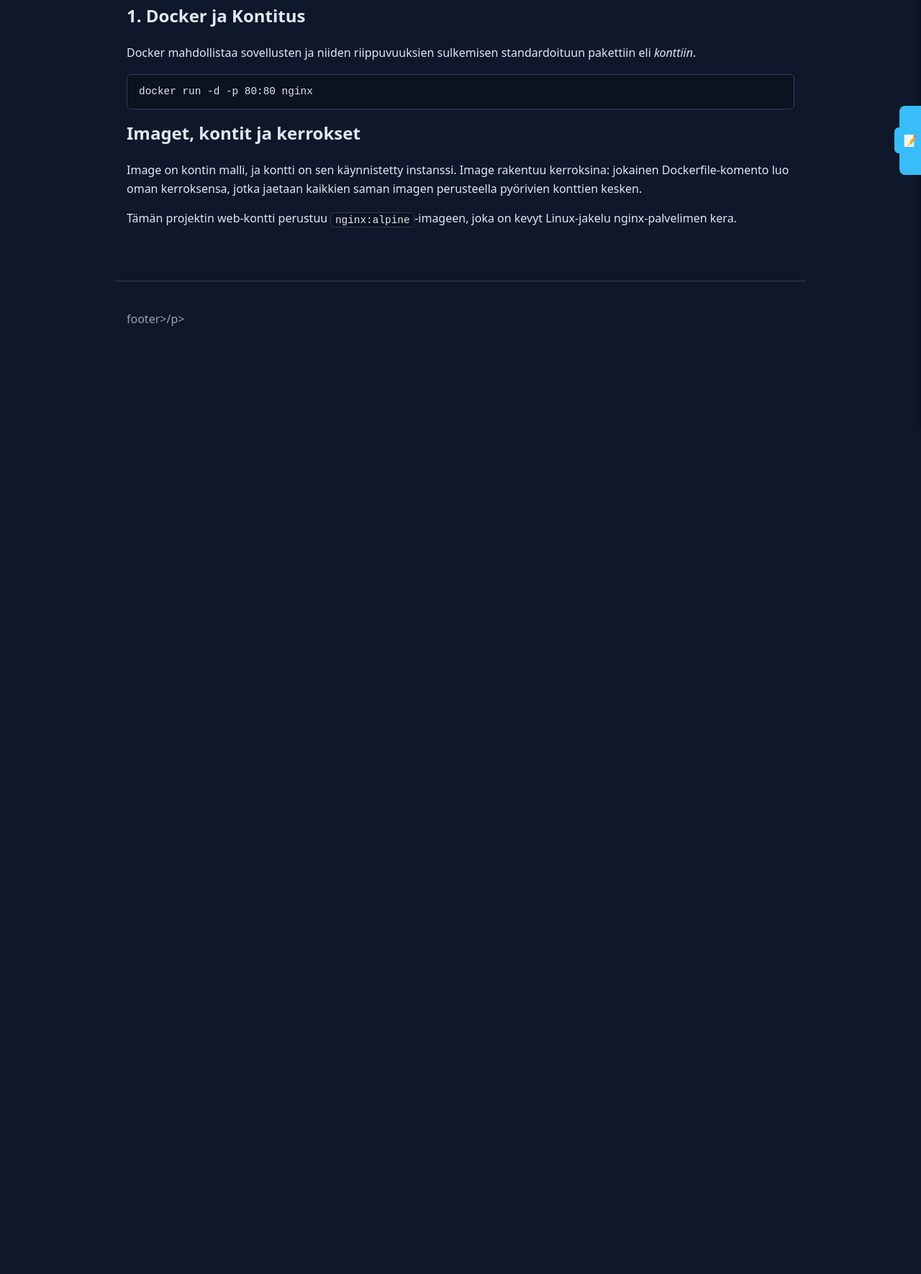
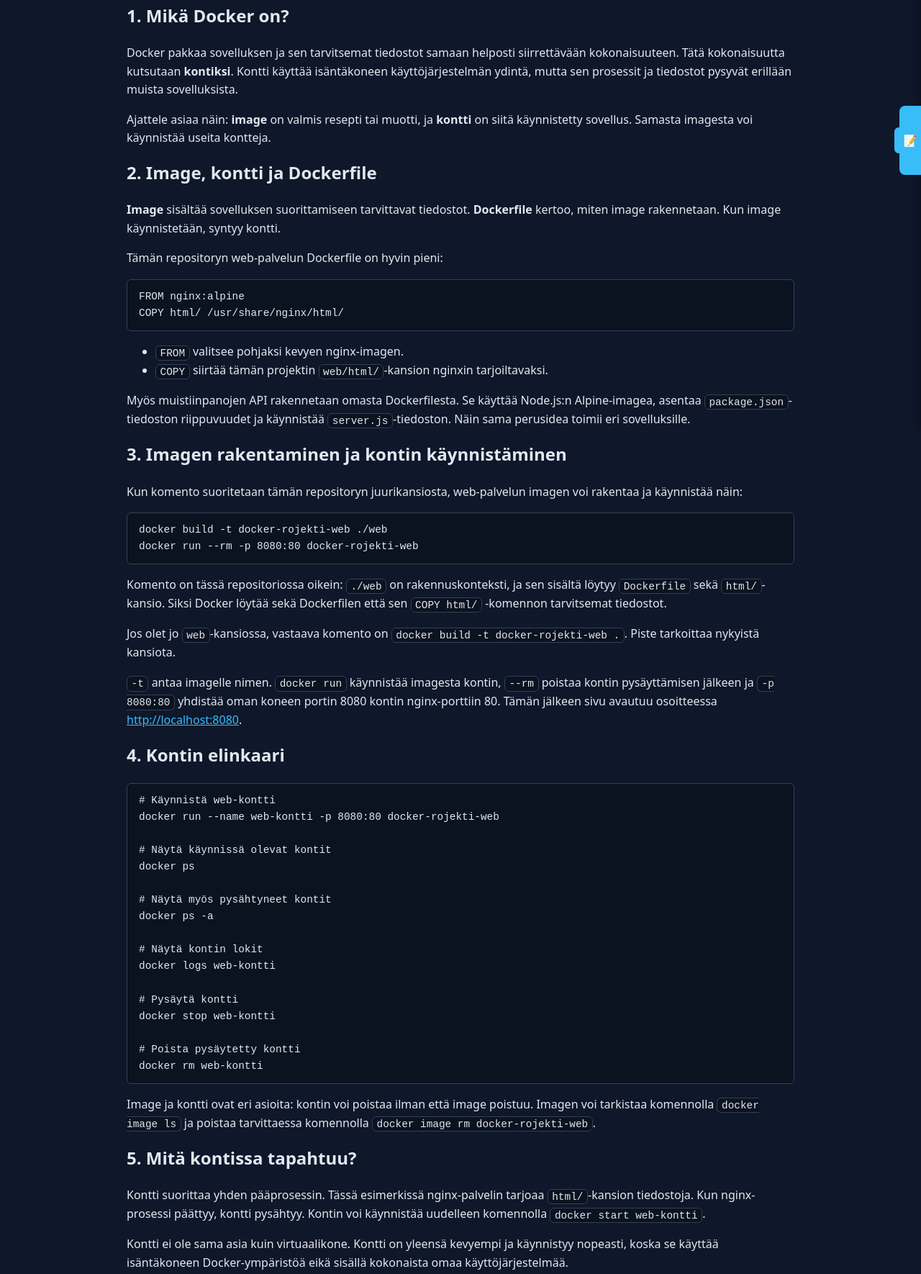
Before and after one commit to katuomin/docker-projekti, a plain HTML site: page web/html/docker-basics.html in a window 1280 px wide. Shown: the part 205-1975 px from the top of the page at 72% size. Before the commit the page ends 800 px from the top, so only its background shows below. Drawn offline with Linux system fonts and the light colour scheme; no server answers.

Commit message:
korjattu ja lisätty sisältöä docker-basics sivulle

```diff
--- a/web/html/docker-basics.html
+++ b/web/html/docker-basics.html
@@ -12,15 +12,62 @@
     <p><a href="index.html">< Takaisin etusivulle</a></p>
   </header>
   <main>
-    <h2>1. Docker ja Kontitus</h2>
-    <p>Docker mahdollistaa sovellusten ja niiden riippuvuuksien sulkemisen standardoituun pakettiin eli <em>konttiin</em>.</p>
-    <pre><code>docker run -d -p 80:80 nginx</code></pre>
+    <h2>1. Mikä Docker on?</h2>
+    <p>Docker pakkaa sovelluksen ja sen tarvitsemat tiedostot samaan helposti siirrettävään kokonaisuuteen. Tätä kokonaisuutta kutsutaan <strong>kontiksi</strong>. Kontti käyttää isäntäkoneen käyttöjärjestelmän ydintä, mutta sen prosessit ja tiedostot pysyvät erillään muista sovelluksista.</p>
+    <p>Ajattele asiaa näin: <strong>image</strong> on valmis resepti tai muotti, ja <strong>kontti</strong> on siitä käynnistetty sovellus. Samasta imagesta voi käynnistää useita kontteja.</p>
 
-    <h2>Imaget, kontit ja kerrokset</h2>
-    <p>Image on kontin malli, ja kontti on sen käynnistetty instanssi. Image rakentuu kerroksina: jokainen Dockerfile-komento luo oman kerroksensa, jotka jaetaan kaikkien saman imagen perusteella pyörivien konttien kesken.</p>
-    <p>Tämän projektin web-kontti perustuu <code>nginx:alpine</code>-imageen, joka on kevyt Linux-jakelu nginx-palvelimen kera.</p>
+    <h2>2. Image, kontti ja Dockerfile</h2>
+    <p><strong>Image</strong> sisältää sovelluksen suorittamiseen tarvittavat tiedostot. <strong>Dockerfile</strong> kertoo, miten image rakennetaan. Kun image käynnistetään, syntyy kontti.</p>
+    <p>Tämän repositoryn web-palvelun Dockerfile on hyvin pieni:</p>
+    <pre><code>FROM nginx:alpine
+COPY html/ /usr/share/nginx/html/</code></pre>
+    <ul>
+      <li><code>FROM</code> valitsee pohjaksi kevyen nginx-imagen.</li>
+      <li><code>COPY</code> siirtää tämän projektin <code>web/html/</code>-kansion nginxin tarjoiltavaksi.</li>
+    </ul>
+    <p>Myös muistiinpanojen API rakennetaan omasta Dockerfilesta. Se käyttää Node.js:n Alpine-imagea, asentaa <code>package.json</code>-tiedoston riippuvuudet ja käynnistää <code>server.js</code>-tiedoston. Näin sama perusidea toimii eri sovelluksille.</p>
+
+    <h2>3. Imagen rakentaminen ja kontin käynnistäminen</h2>
+    <p>Kun komento suoritetaan tämän repositoryn juurikansiosta, web-palvelun imagen voi rakentaa ja käynnistää näin:</p>
+    <pre><code>docker build -t docker-rojekti-web ./web
+docker run --rm -p 8080:80 docker-rojekti-web</code></pre>
+    <p>Komento on tässä repositoriossa oikein: <code>./web</code> on rakennuskonteksti, ja sen sisältä löytyy <code>Dockerfile</code> sekä <code>html/</code>-kansio. Siksi Docker löytää sekä Dockerfilen että sen <code>COPY html/</code> -komennon tarvitsemat tiedostot.</p>
+    <p>Jos olet jo <code>web</code>-kansiossa, vastaava komento on <code>docker build -t docker-rojekti-web .</code>. Piste tarkoittaa nykyistä kansiota.</p>
+    <p><code>-t</code> antaa imagelle nimen. <code>docker run</code> käynnistää imagesta kontin, <code>--rm</code> poistaa kontin pysäyttämisen jälkeen ja <code>-p 8080:80</code> yhdistää oman koneen portin 8080 kontin nginx-porttiin 80. Tämän jälkeen sivu avautuu osoitteessa <a href="http://localhost:8080">http://localhost:8080</a>.</p>
+
+    <h2>4. Kontin elinkaari</h2>
+    <pre><code># Käynnistä web-kontti
+docker run --name web-kontti -p 8080:80 docker-rojekti-web
+
+# Näytä käynnissä olevat kontit
+docker ps
+
+# Näytä myös pysähtyneet kontit
+docker ps -a
+
+# Näytä kontin lokit
+docker logs web-kontti
+
+# Pysäytä kontti
+docker stop web-kontti
+
+# Poista pysäytetty kontti
+docker rm web-kontti</code></pre>
+    <p>Image ja kontti ovat eri asioita: kontin voi poistaa ilman että image poistuu. Imagen voi tarkistaa komennolla <code>docker image ls</code> ja poistaa tarvittaessa komennolla <code>docker image rm docker-rojekti-web</code>.</p>
+
+    <h2>5. Mitä kontissa tapahtuu?</h2>
+    <p>Kontti suorittaa yhden pääprosessin. Tässä esimerkissä nginx-palvelin tarjoaa <code>html/</code>-kansion tiedostoja. Kun nginx-prosessi päättyy, kontti pysähtyy. Kontin voi käynnistää uudelleen komennolla <code>docker start web-kontti</code>.</p>
+    <p>Kontti ei ole sama asia kuin virtuaalikone. Kontti on yleensä kevyempi ja käynnistyy nopeasti, koska se käyttää isäntäkoneen Docker-ympäristöä eikä sisällä kokonaista omaa käyttöjärjestelmää.</p>
+
+    <h2>6. Tiivistelmä</h2>
+    <ul>
+      <li>Dockerfile kertoo, miten image rakennetaan.</li>
+      <li>Image on sovelluksen valmis paketti.</li>
+      <li>Kontti on imagesta käynnistetty suoritettava instanssi.</li>
+      <li><code>docker build</code> rakentaa imagen ja <code>docker run</code> käynnistää kontin.</li>
+    </ul>
   </main>
-  <footer><p>footer>/p></footer>
+  <footer><p>Dockerin perusteet – esimerkit tästä repositorysta</p></footer>
   <script src="js/notes.js"></script>
 </body>
 </html>
```
